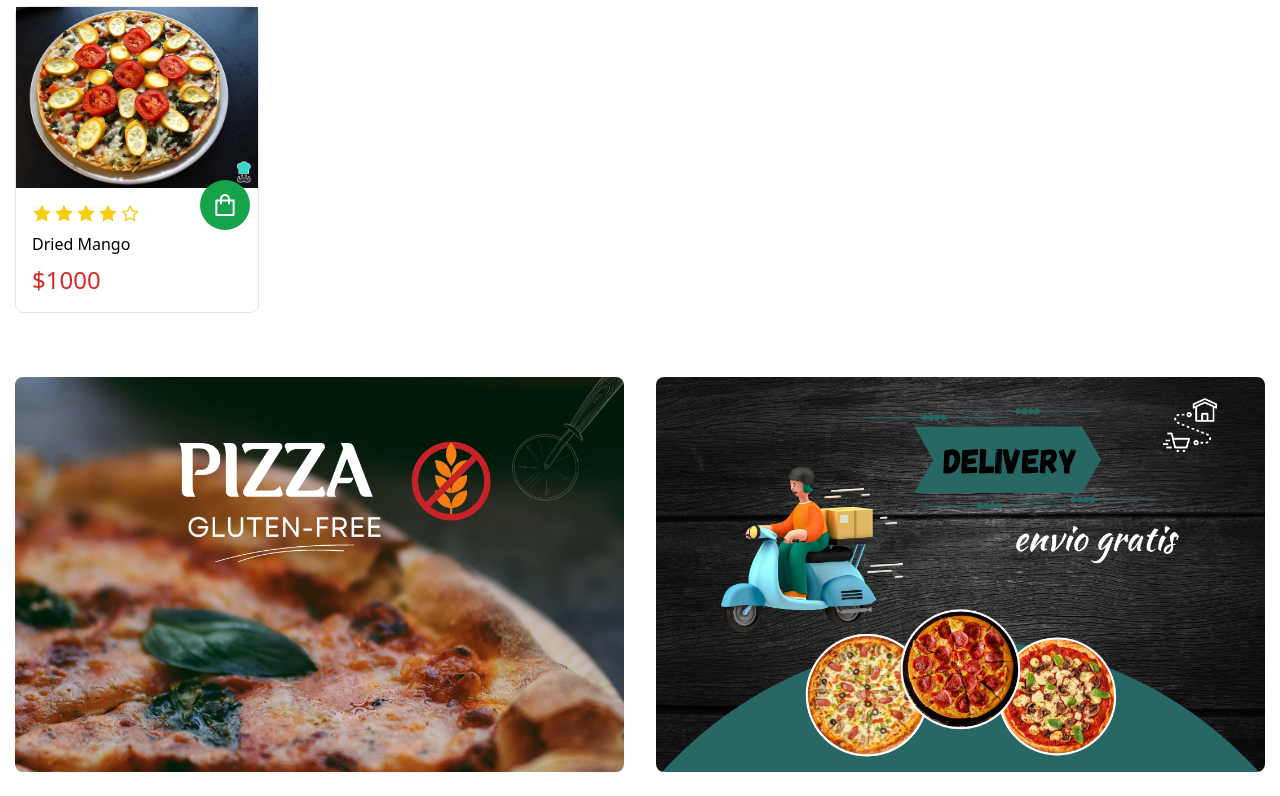
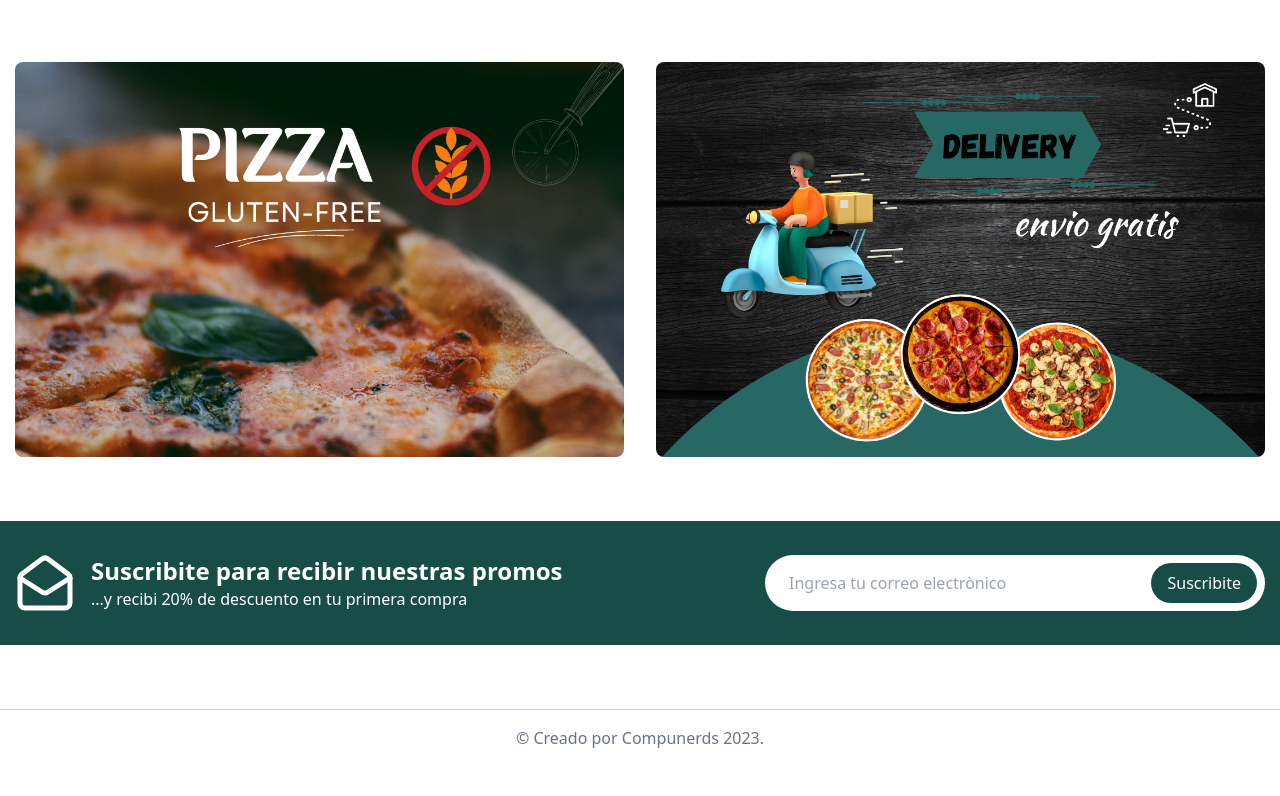
Before and after one commit to carlafaes/ecommerce-pizza, a React (Vite) app in the folder ecommerce/: page / in a window 1280 px wide. Shown: the part 1973-2769 px from the top of the page. After the commit the page ends 2739 px from the top, so only its background shows below. Built offline with nearby package versions, Linux system fonts and the light colour scheme.

Commit message:
se agrega componente navbar y footter

```diff
--- a/ecommerce/src/App.tsx
+++ b/ecommerce/src/App.tsx
@@ -1,9 +1,11 @@
 import Banner from "./components/Banner";
 import Category from "./components/Category";
 import FeatureSectionsPizza from "./components/FeatureSectionsPizza";
+import Footer from "./components/Footer";
 import Hero from "./components/Hero";
 import MobNavbar from "./components/MobNavbar";
 import NavBar from "./components/NavBar";
+import Newsletter from "./components/Newsletter";
 
 export const App = () => {
   return (
@@ -14,6 +16,8 @@ export const App = () => {
       <Category />
       <FeatureSectionsPizza/>
       <Banner/>
+      <Newsletter/>
+      <Footer/>
     </main>
   );
 };
--- a/ecommerce/src/components/FeatureSectionsPizza.tsx
+++ b/ecommerce/src/components/FeatureSectionsPizza.tsx
@@ -25,9 +25,9 @@ const FeatureSectionsPizza = () => {
             </div>
         </div>
         <div className="grid sm:grid-cols-2 md:grid-cols-4 lg:grid-cols-5 pt-8 gap-2">
-            <div>
+            {/* <div>
                 <img className="w-full h-full object-cover" src="/envio_gratis.png" alt="baner"/>
-            </div>
+            </div> */}
             {data.map((elemento)=>(
                 <ProductCard
                 name={elemento.name}
--- /dev/null
+++ b/ecommerce/src/components/Footer.tsx
@@ -0,0 +1,12 @@
+const Footer=()=>{
+    return(
+        <div className="border-t border-gray-300 mt-16">
+            <div className="container text-center text-gray-500 py-4">
+                &copy; Creado por Compunerds 2023.
+            </div>
+        </div>
+    )
+
+};
+
+export default Footer;
--- a/ecommerce/src/components/NavBar.tsx
+++ b/ecommerce/src/components/NavBar.tsx
@@ -7,7 +7,7 @@ export const NavBar = () => {
         <div className="sticky top-0 bg-white z-10">
             <div className="container hidden lg:block">
                 <div className="flex justify-between items-center p-8">
-                    <h1 className="text-4xl font-medium">Navbar</h1>
+                    <h1 className="text-4xl font-medium">Pizzanerds</h1>
                     <div className="relative w-full max-w-[500px]">
                         <input className="bg-[#f2f3f5] border-none outline-none px-6 py-3 rounded-[30px] w-full" type="text" placeholder="Buscar Productos" />
                         <BsSearch className="absolute top-0 right-0 mt-4 mr-5 text-gray-500"
--- /dev/null
+++ b/ecommerce/src/components/Newsletter.tsx
@@ -0,0 +1,31 @@
+import { LuMailOpen } from "react-icons/lu";
+
+const Newsletter = () => {
+    return (
+        <div className="bg-accentDark mt-16">
+            <div className="container py-8 flex flex-col md:flex-row justify-between items-center gap-4 text-white">
+                <div className="flex flex-shrink-0 items-center gap-4">
+                    <LuMailOpen className="text-[60px]" />
+                    <div>
+                        <h3 className="text-xl sm:text-2xl font-semibold">
+                            Suscribite para recibir nuestras promos
+                        </h3>
+                        <p>...y recibi 20% de descuento en tu primera compra</p>
+                    </div>
+                </div>
+                <div className="w-full max-w-[500px] relative">
+                    <input
+                        className="py-4 px-6 w-full rounded-full"
+                        type="text"
+                        placeholder="Ingresa tu correo electrònico"
+                    />
+                    <button className="bg-accentDark absolute top-[50%] right-2 translate-y-[-50%] py-2 px-4 rounded-full hover:bg-accent">
+                        Suscribite
+                    </button>
+                </div>
+            </div>
+        </div>
+    )
+}
+
+export default Newsletter;
```
